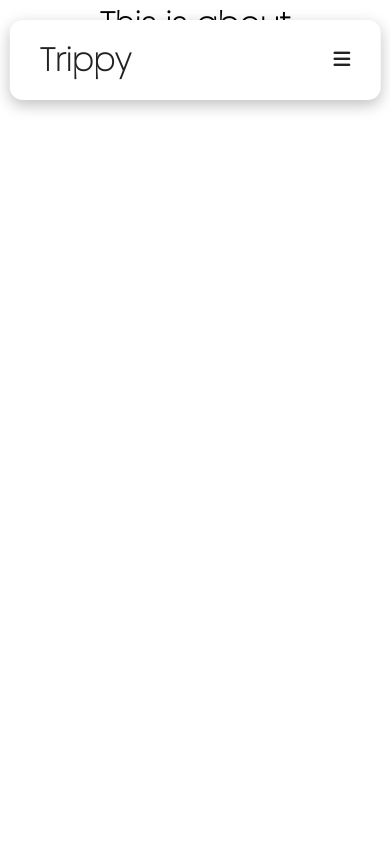
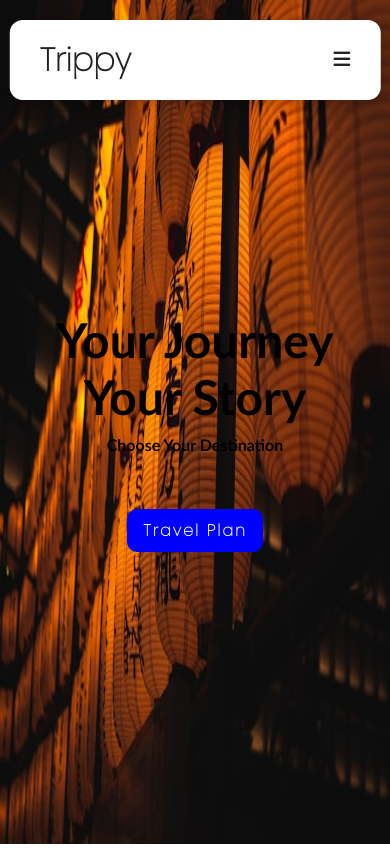
Before and after one commit to ubi2000/MyTravel, a React (Create React App) app: page /about in a window 390 px wide. Built offline with nearby package versions, Linux system fonts and the light colour scheme.

Commit message:
adding images

```diff
--- a/src/components/Hero.js
+++ b/src/components/Hero.js
@@ -8,7 +8,9 @@ function Hero(props) {
         <div className="hero-text">
           <h1>{props.title}</h1>
           <p>{props.text}</p>
-          <a href={props.url} className={props.btnClass}>{props.buttonText}</a>
+          <a href={props.url} className={props.btnClass}>
+            {props.buttonText}
+          </a>
         </div>
       </div>
     </>
--- a/src/components/HeroStyle.css
+++ b/src/components/HeroStyle.css
@@ -1,6 +1,6 @@
 .hero {
   width: 100%;
-  height: 100%;
+  height: 100vh;
   position: relative;
 }
 Img {
@@ -10,7 +10,7 @@ Img {
 }
 .hero-text {
   position: absolute;
-  top: 25%;
+  top: 50%;
   left: 50%;
   transform: translate(-50%, -50%);
   width: 100%;
@@ -18,20 +18,23 @@ Img {
 .hero-text h1 {
   font-size: 3rem;
   font-weight: bold;
-  background: #17161a;
+  background: #000000;
   -webkit-background-clip: text;
   -webkit-text-fill-color: transparent;
+  font-family: "Gill Sans", "Gill Sans MT", Calibri, "Trebuchet MS", sans-serif;
 }
 .hero-text p {
   font-size: 1.7rem;
-  color: #17161a;
-  padding:0.5rem 0 2 rem 0;
+  font-weight: 800;
+  font-family: "Gill Sans", "Gill Sans MT", Calibri, "Trebuchet MS", sans-serif;
+  color: #000000;
+  padding: 1rem 0 2rem 0;
   margin-bottom: 2rem;
 }
 .hero-text .show {
   text-decoration: none;
   background: #fff;
-  padding:1rem 2rem;
+  padding: 1rem 2rem;
   margin-top: 2rem;
   border-radius: 20px;
   font-size: 1.1rem;
@@ -39,3 +42,29 @@ Img {
   letter-spacing: 2px;
   color: #222;
 }
+.hero-text .show:hover {
+  background: yellow;
+  color: #222;
+  transition: all 0.5s ease-out;
+}
+@media screen and (max-width: 850px) {
+  .hero-text h1 {
+    padding: 10px 20px;
+    position: relative;
+  }
+  .hero-text p {
+    font-size: 1rem;
+    padding: 0 0 2rem 0;
+  }
+  .hero-text .show {
+    padding: 0.6rem 1rem;
+    background: blue;
+    border-radius: 10px;
+    font-size: 1rem;
+    color: #fff;
+    /* display: flex;
+    justify-content: center;
+    text-align: center;
+    margin: 0 40% 0 40%; */
+  }
+}
--- a/src/components/NavbarStyle.css
+++ b/src/components/NavbarStyle.css
@@ -84,7 +84,7 @@ button:hover {
     left: -100%;
     opacity: 0;
     align-items: stretch;
-    padding: 80px 0 30px 0;
+    padding: 60px 0 20px 0;
     margin: 0;
     transition: 0.3s ease-in-out;
     border-radius:13px ;
--- a/src/routes/About.js
+++ b/src/routes/About.js
@@ -1,10 +1,19 @@
 import Navbar from "../components/Navbar";
-
+import Hero from "../components/Hero";
+import AboutImg from "../images/night.jpg"
 function About() {
   return (
     <>
-      <h1> This is about</h1>
-      <Navbar/>
+      <Navbar />
+      <Hero
+        cName="hero"
+        heroImg={AboutImg}
+        title="Your Journey Your Story"
+        text="Choose Your Destination"
+        buttonText="Travel Plan"
+        url="/"
+        btnClass="show"
+      />
     </>
   );
 }
--- a/src/routes/Home.js
+++ b/src/routes/Home.js
@@ -1,5 +1,6 @@
 import Hero from "../components/Hero";
 import Navbar from "../components/Navbar";
+import HomeImg from "../images/12.jpg"
 
 function Home() {
   return (
@@ -7,7 +8,7 @@ function Home() {
       <Navbar />
       <Hero
         cName="hero"
-        heroImg="https://images.pexels.com/photos/346885/pexels-photo-346885.jpeg?auto=compress&cs=tinysrgb&w=1260&h=750&dpr=1"
+        heroImg={HomeImg}
         title="Your Journey Your Story"
         text="Choose Your Destination"
         buttonText="Travel Plan"
```
Also changed, not shown: src/images/2.jpg (renamed from src/images/2.jpeg), src/images/night.jpg (renamed from src/images/night.jpeg).
